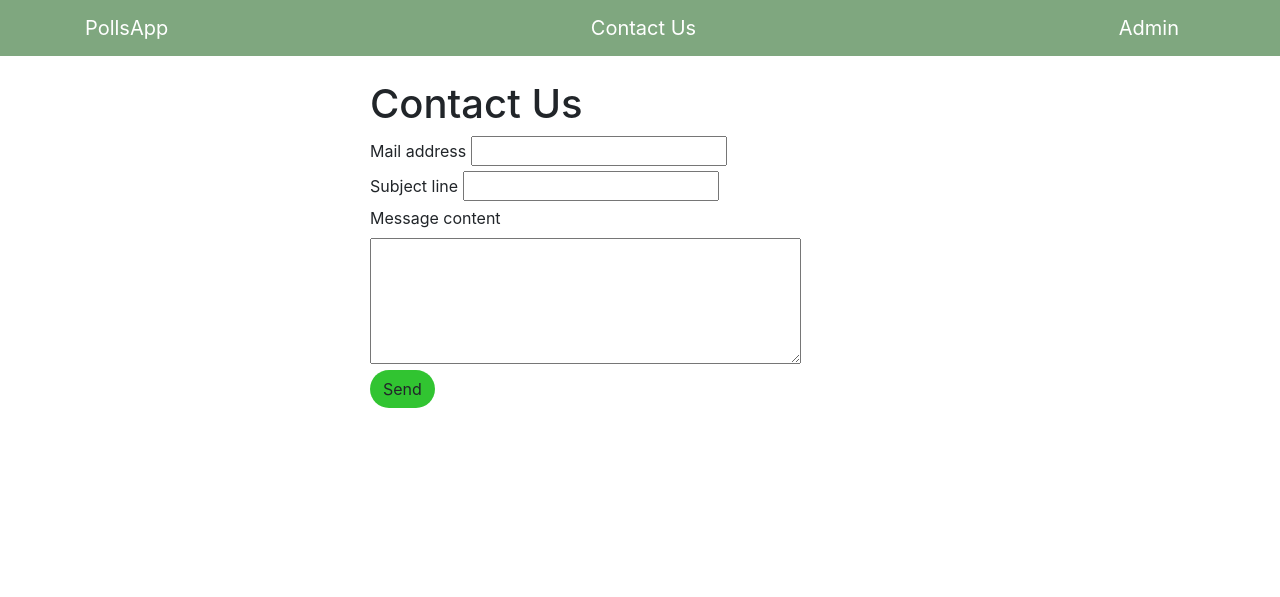
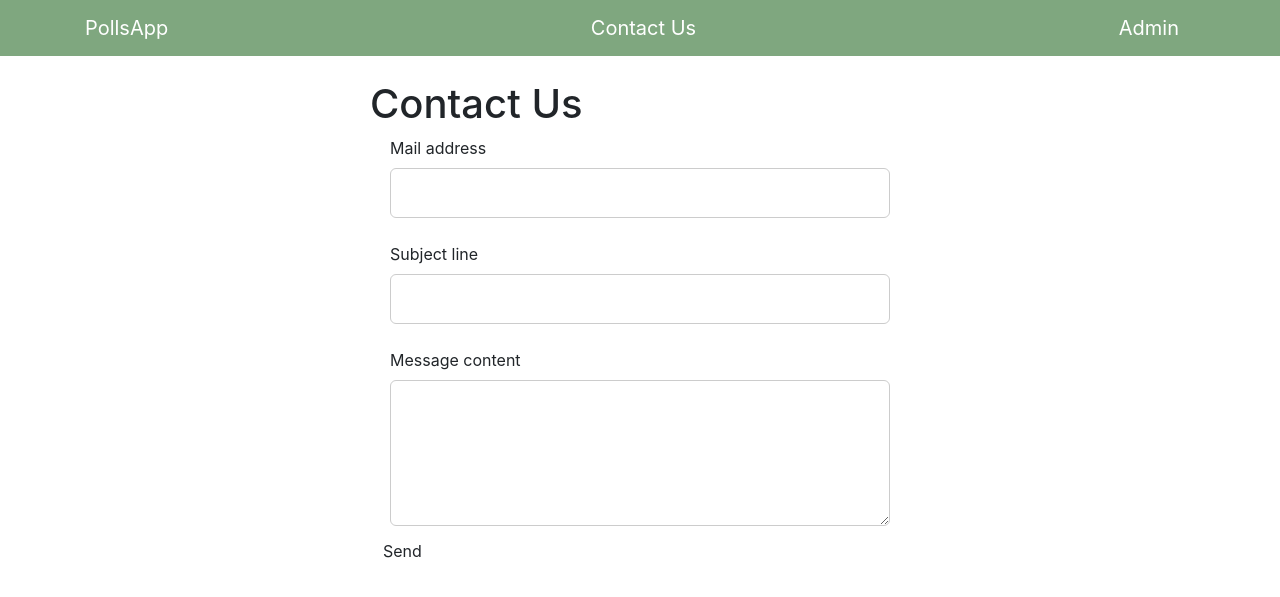
Before and after one commit to dimer-nz/DjangoTutorial, a Django app: page /contact/ in a window 1280 px wide. Shown: the top 597 px of the page. Run offline with Django 5.2, Linux system fonts and the light colour scheme; some libraries are stand-ins or nearby versions.

Commit message:
html css cleanup

```diff
--- a/pollsapp/static/base.css
+++ b/pollsapp/static/base.css
@@ -1,7 +1,30 @@
-.btn{
-    border-radius: 50rem !important
+.bt{
+    display: inline-block;
+    padding: 0.6rem 1.2rem;
+    background-color: rgb(52, 52, 52);
+    border-radius: 50rem !important;
+    color: white;
+    text-decoration: none;
+    border: none;
+    width: auto;
+    height: auto;
+    margin-right: 0.75rem;
+
+    transition: transform 0.3s ease;
+    transform-origin: center;
 }
 
-.btn-green{
+.bt:hover{
+    text-decoration: none;
+    font-weight: bolder;
+    transform: scale(1.1);
+    color: white;
+}
+
+.bt-green{
     background-color: rgba(0, 182, 0, 0.809);
 }
+
+.bt-grey{
+    background-color: grey;
+}
--- a/pollsapp/static/contact/contact.css
+++ b/pollsapp/static/contact/contact.css
@@ -1,3 +1,25 @@
-.btn{
-    background-color: green;
+.fcontainer{
+    display: flex;
+    flex-direction: column;
+    gap: 1.5rem;
+    max-width: 500px;
+    margin: 0 auto;
 }
+
+.flabel{
+    display: block;
+    margin-bottom: 0.5rem;
+    font-weight: bold;
+    color: #333;
+}
+
+input[type="text"],
+input[type="email"],
+textarea {
+    width: 100%;
+    padding: 0.75rem;
+    font-size: 1rem;
+    border: 1px solid #ccc;
+    border-radius: 6px;
+    box-sizing: border-box;
+}
--- a/pollsapp/templates/base.html
+++ b/pollsapp/templates/base.html
@@ -12,6 +12,7 @@
       crossorigin="anonymous"
     />
     <link rel="stylesheet" href="{% static 'base.css' %}">
+    {%block extracss%}{%endblock extracss%}
     <title>PollsApp {% block title %}{% endblock %}</title>
   </head>
   <body>
--- a/pollsapp/templates/contact/index.html
+++ b/pollsapp/templates/contact/index.html
@@ -1,15 +1,15 @@
 {% extends 'base.html' %}
 {% load static %}
-<head>
-  <link rel="stylesheet" href="{% static 'contact/contact.css' %}">
-</head>
+{%block extracss%}
+    <link rel="stylesheet" href="{% static 'contact/contact.css' %}">
+{%endblock extracss%}
 {% block content %}
   <h1>Contact Us</h1>
-  <form method="post">
-    <div class="">
+  <form method="post" novalidate>
+    <div class="fcontainer">
       {% csrf_token %}
       {% for field in form %}
-        <div class="">
+        <div>
           <label for="{{ field.id_for_label }}" class="form-label">{{ field.label }}</label>
           {{ field}}
           {% if field.errors %}
--- a/pollsapp/templates/pages/index.html
+++ b/pollsapp/templates/pages/index.html
@@ -1,11 +1,12 @@
 {% extends 'base.html' %}
+{% load static %}
 {% block content %}
 
 <div class="card text-center">
   <div class="card-body">
     <h1>Welcome To PollsApp</h1>
     <p>This is an example Django polling app</p>
-    <a class="btn btn-dark" href="{% url 'polls:index' %}">
+    <a class="bt" href="{% url 'polls:index' %}">
         View Available Polls</a
       >
   </div>
--- a/pollsapp/templates/polls/detail.html
+++ b/pollsapp/templates/polls/detail.html
@@ -1,4 +1,5 @@
 {% extends 'base.html' %}
+{% load static %}
 {% block content %}
 <a class="btn btn-secondary btn-sm mb-3" href="{% url 'polls:index' %}">Back To Polls</a>
 <h1 class="text-center mb-3">{{ question.question_text }}</h1>
@@ -24,6 +25,6 @@
 			>
 		</div>
 	{% endfor %}
-	<input type="submit" value="Vote" class="btn btn-success btn-lg btn-block mt-4" />
+	<input type="submit" value="Vote" class="bt bt-green" />
 </form>
 {% endblock %}
--- a/pollsapp/templates/polls/index.html
+++ b/pollsapp/templates/polls/index.html
@@ -1,4 +1,5 @@
 {% extends 'base.html' %}
+{% load static %}
 {% block content %}
   <h1 class="text-center mb-3">Poll Questions</h1>
   {% if latest_question_list %}
@@ -6,8 +7,8 @@
       <div class="card mb-3">
         <div class="card-body">
           <p class="lead">{{ question.question_text }}</p>
-          <a href="{% url 'polls:detail' question.id %}" class="btn btn-primary btn-sm" style="background-color: rgb(3, 193, 0);">Vote Now</a>
-          <a href="{% url 'polls:results' question.id %}" class="btn btn-secondary btn-sm">Results</a>
+          <a href="{% url 'polls:detail' question.id %}" class="bt bt-green">Vote Now</a>
+          <a href="{% url 'polls:results' question.id %}" class="bt">Results</a>
         </div>
       </div>
     {% endfor %}
--- a/pollsapp/templates/polls/results.html
+++ b/pollsapp/templates/polls/results.html
@@ -1,4 +1,5 @@
 {% extends 'base.html' %}
+{% load static %}
 {% block content %}
 <h1 class="mb-5 text-center">{{ question.question_text }}</h1>
 
@@ -10,6 +11,6 @@
 	{% endfor %}
 </ul>
 
-<a class="btn btn-secondary" href="{% url 'polls:index' %}">Back To Polls</a>
-<a class="btn btn-dark" href="{% url 'polls:detail' question.id %}">Vote again?</a>
+<a class="bt" href="{% url 'polls:index' %}">Back To Polls</a>
+<a class="bt bt-grey" href="{% url 'polls:detail' question.id %}">Vote again?</a>
 {% endblock %}
```
